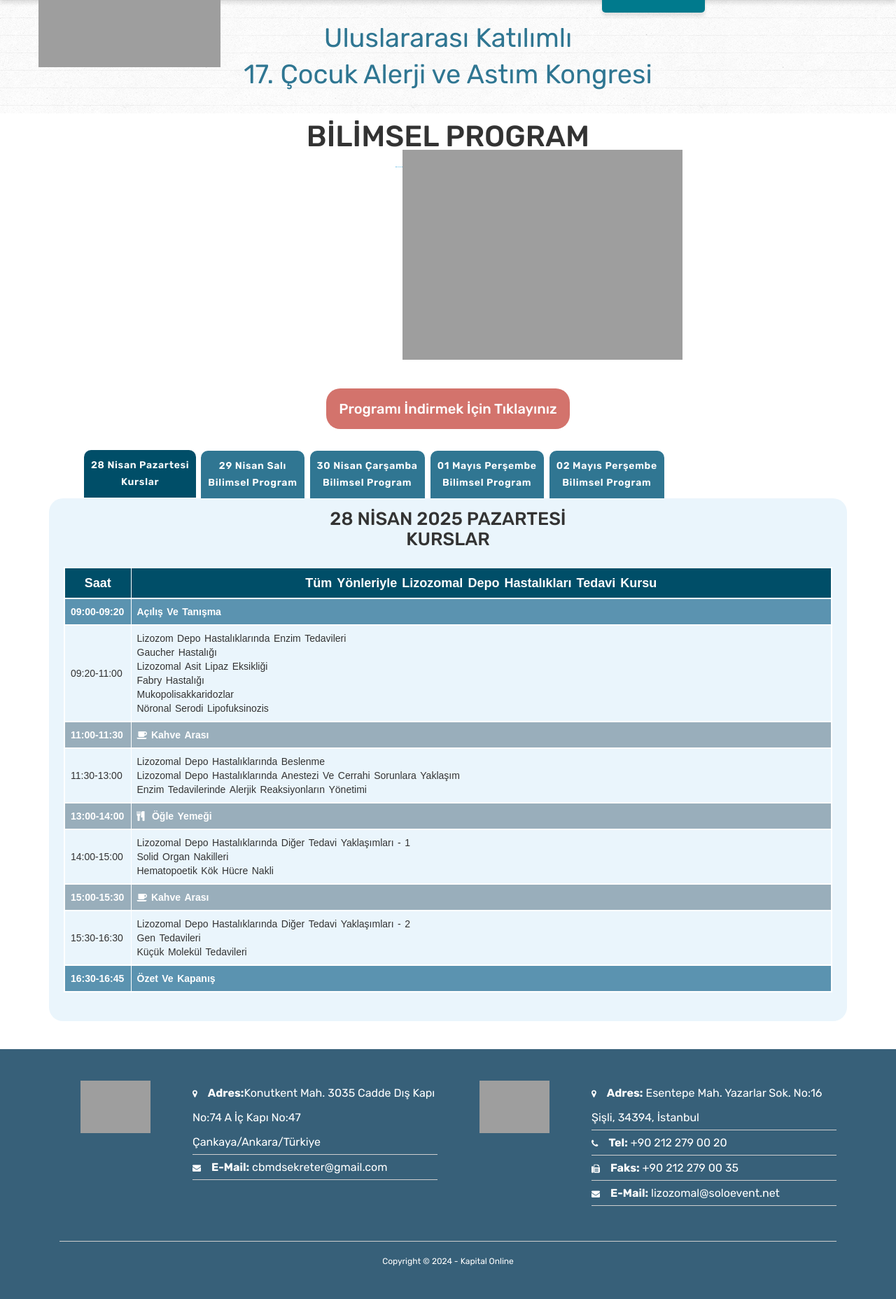
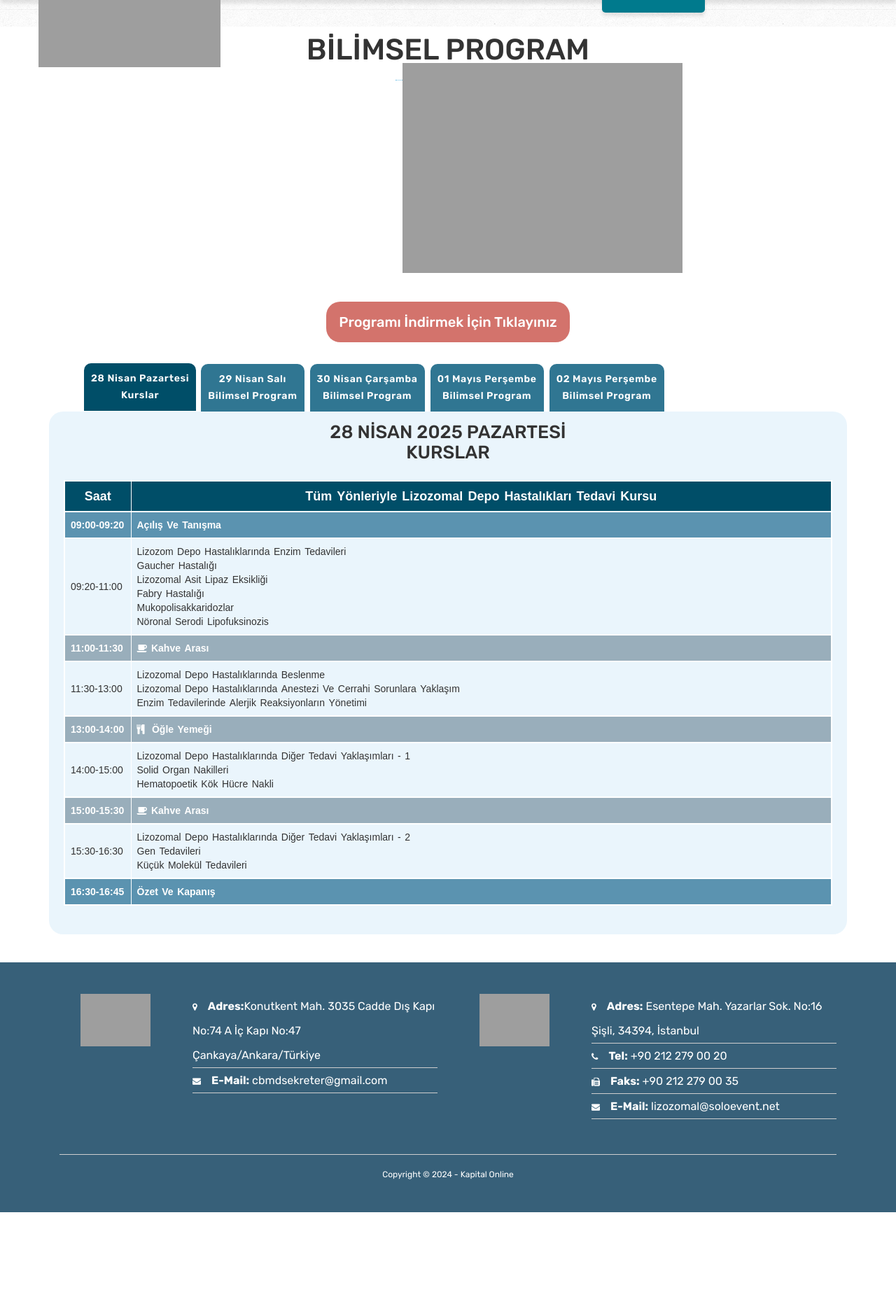
Before and after one commit to haksoz/lizozomal2025, a PHP site: page /program-demo.php in a window 1280 px wide. Shown: the part 130-1986 px from the top of the page at 70% size. After the commit the page ends 1862 px from the top, so only its background shows below. Run offline with PHP 8.4, Linux system fonts and the light colour scheme; some libraries are stand-ins or nearby versions; some web fonts are replaced; grey boxes are pictures that could not be loaded.

Commit message:
güncelleme

```diff
--- a/program-demo.php
+++ b/program-demo.php
@@ -25,8 +25,7 @@
                 <div class="jumbotron"></div><!-- /jumbotron-->
                 <div class="jumbo-heading" style="background-color: transparent;">
                     <!-- Heading -->
-                    <h1>Uluslararası Katılımlı<br>
-                        17. Çocuk Alerji ve Astım Kongresi</h1><!-- Breadcrumb -->
+
                 </div><!-- /jumbo-heading -->
             </div><!-- /container-fluid-->
         </section><!--Section Blog ends -->
```
